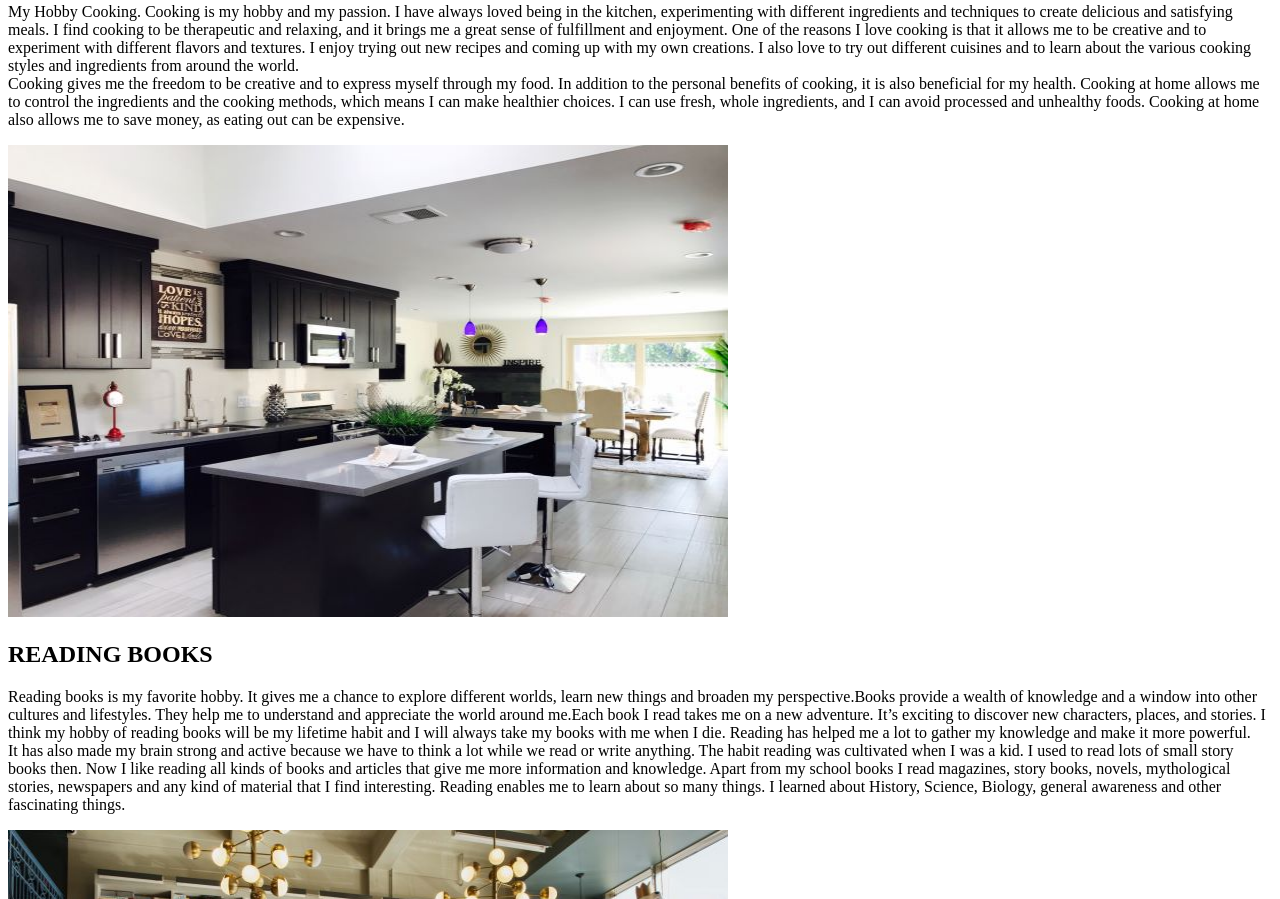
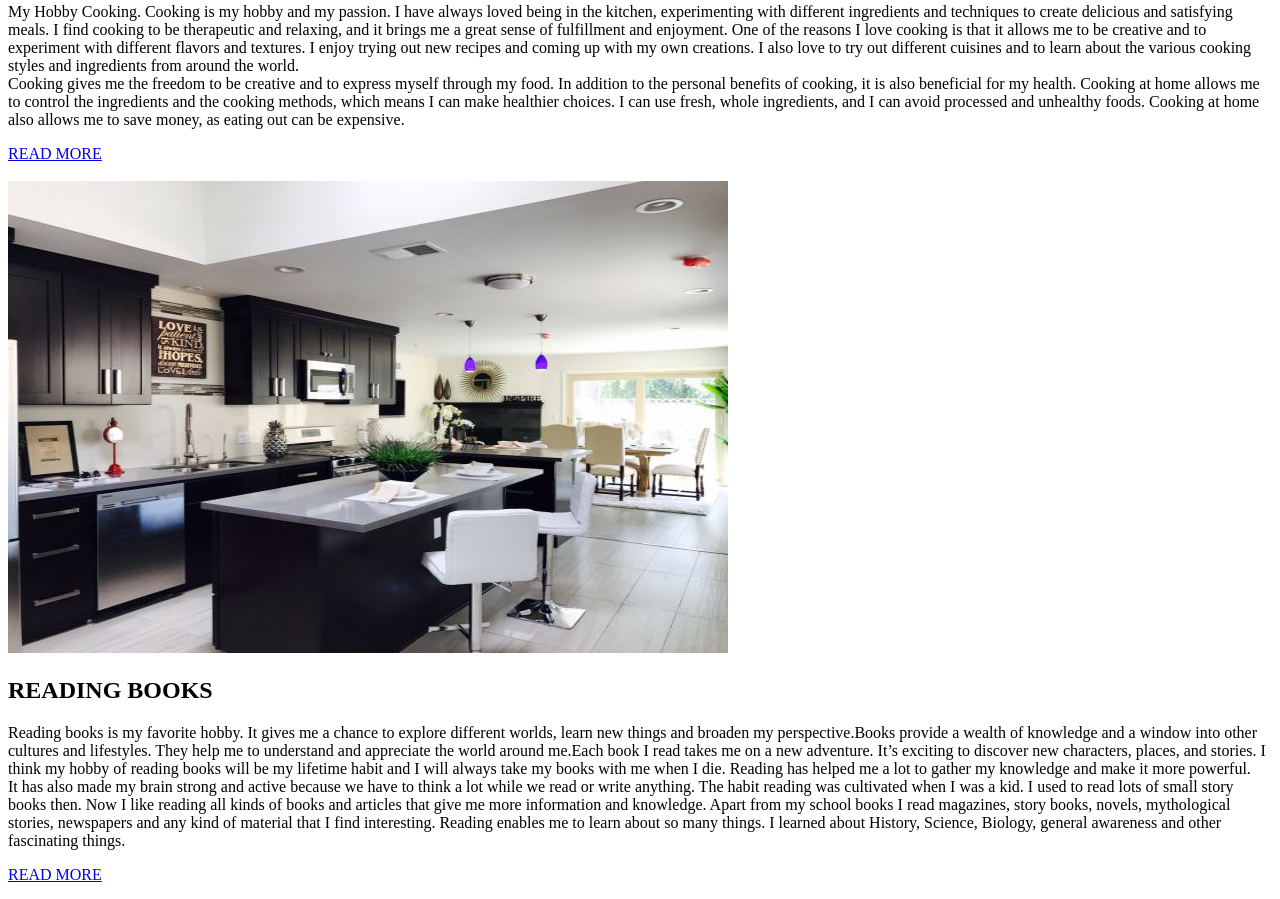
Before and after one commit to ShaikhHabiba/html_webpage, a plain HTML site: page hobby.html in a window 1280 px wide. Shown: the part 252-1151 px from the top of the page. Drawn offline with Linux system fonts and the light colour scheme.

Commit message:
second update

```diff
--- a/hobby.html
+++ b/hobby.html
@@ -48,6 +48,8 @@
             foods. Cooking at home also allows me to save money, as eating out
             can be expensive.
           </p>
+          <a href="https://en.wikipedia.org/wiki/Cooking" target="_blank">READ MORE</a> <br>
+          <br>
           <picture>
             <img src="img/cooking.jpg" alt="Cooking hobby" width="720px" height="472px">
           </picture>
@@ -76,6 +78,8 @@
              about so many things. I learned about History, Science, Biology,
              general awareness and other fascinating things.
           </p>
+          <a href="https://en.wikipedia.org/wiki/Readingbooks" target="_blank">READ MORE</a><br>
+          <br>
           <picture>
             <img src="img/readingbooks.jpg" alt="Reading a books" width="720px" height="472px">
           </picture>
@@ -107,8 +111,10 @@
             your friends, partner, or family members, it provides a better bonding
             experience that helps lower your stress levels.Exercise Shopping provides a
             great workout for people who shop in more than one store. The act of
-            shopping from one retail store to the next while carrying heavy bags is proven to             be an effective exercise for your heart and the entire body.
+            shopping from one retail store to the next while carrying heavy bags is proven to
+            be an effective exercise for your heart and the entire body.
           </p>
+          <a href="https://en.wikipedia.org/wiki/Shopping" target="_blank">READ MORE</a><br><br>
           <picture>
             <img src="img/shopping.jpg" alt="shopping" width="720px" height="472px">
           </picture>
```
